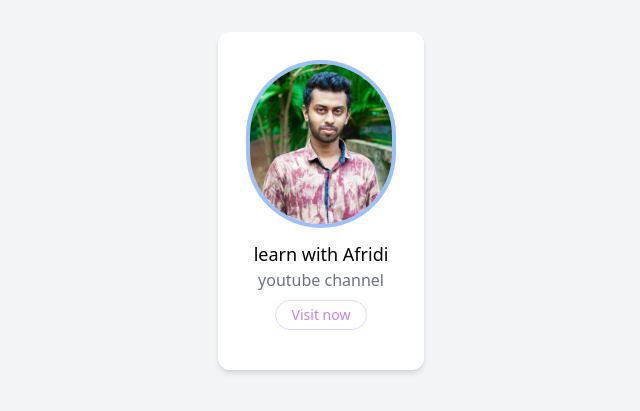
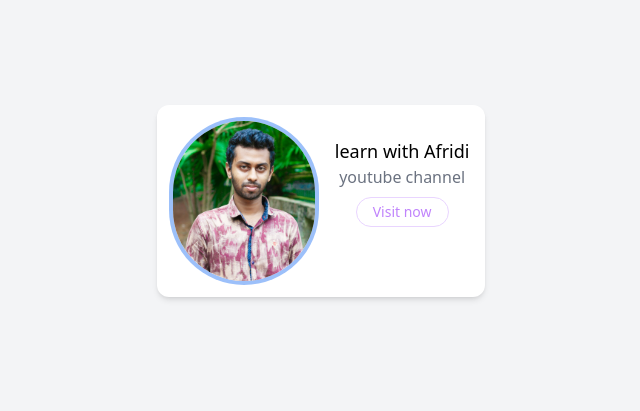
Before and after one commit to Fahad-af/card, a plain HTML site: page index.html in a window 1280 px wide. Shown: the part 199-610 px from the top of the page, without its empty margins (319-959 px from the left). Drawn offline with nearby package versions, Linux system fonts and the light colour scheme.

Commit message:
this is dark mode apply

```diff
--- a/index.html
+++ b/index.html
@@ -9,16 +9,16 @@
 </head>
 <body>
 
-       <div class=" h-screen flex items-center justify-center bg-gray-100 ">
-            <div class="max-w-sm mx-auto p-8 bg-white rounded-xl shadow-md">
-            <div class="block">
-                  <img src="./img/2019-10-16-07-52-07.jpg" alt="Fahad" class="h-40 rounded-full mx-auto ring-4">
+       <div class=" h-screen flex items-center justify-center bg-gray-100 dark:bg-gray-900">
+            <div class="max-w-sm mx-auto sm:p-4 p-8 bg-white rounded-xl shadow-md sm:flex">
+            <div class="sm:mr-5">
+                  <img src="./img/2019-10-16-07-52-07.jpg" alt="Fahad" class="h-40 rounded-full mx-auto ring-4 transform hover:scale-105 duration-1000">
             </div>
-            <div class="block text-center mt-4">
+            <div class="text-center mt-4">
                  <p class="text-lg text-black">learn with Afridi</p>
                  <p class="text-gray-500">youtube channel </p>
 
-                 <button class="border my-2 py-1 px-4 rounded-full text-sm border-purple-200 text-purple-400"> Visit now</button>
+                 <button class="border my-2 py-1 px-4 rounded-full text-sm border-purple-200 text-purple-400 hover:text-white hover:bg-purple-600 focus:outlin-none focus:ring-2"> Visit now</button>
             </div>
        </div>
       </div>
```
